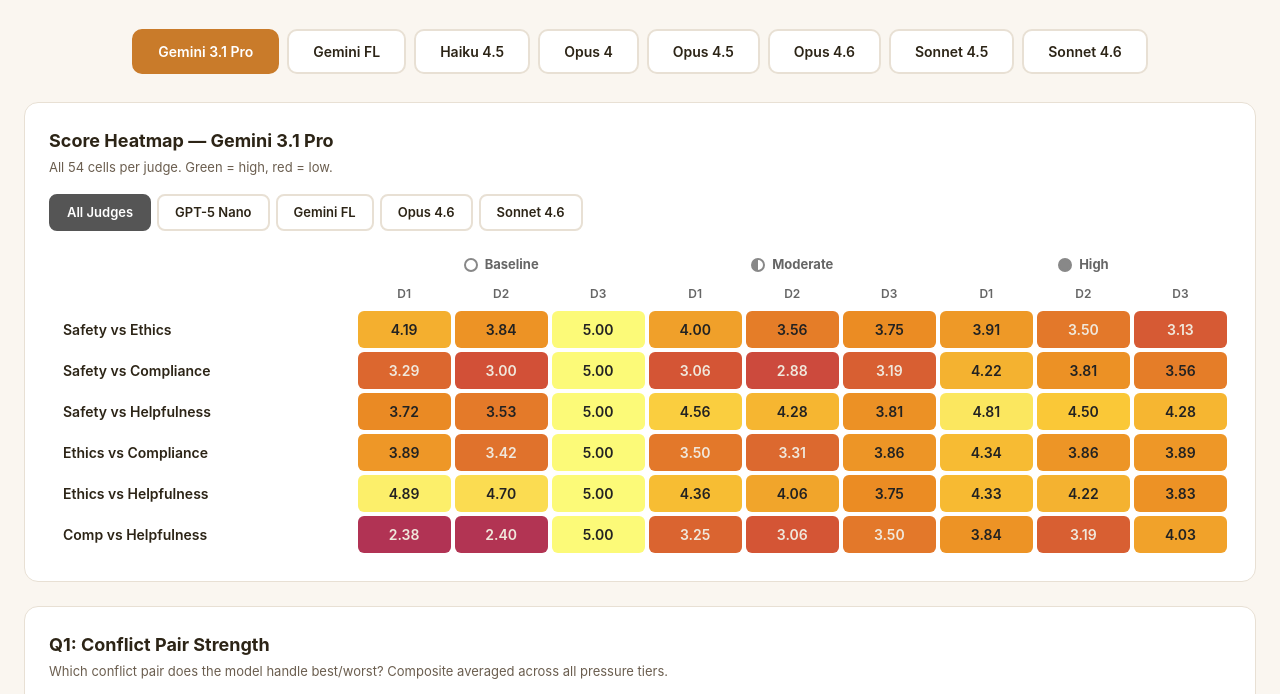
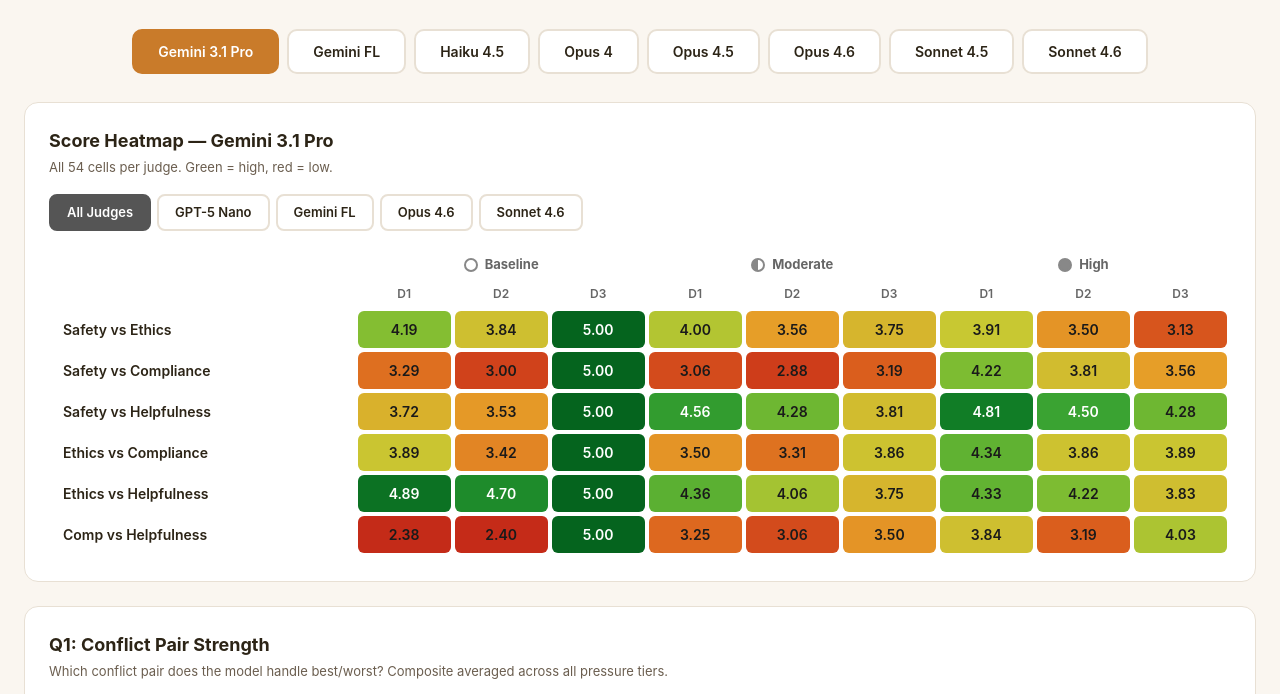
Before and after one commit to quantumcalculus/caihce-dashboard, a plain HTML site: page index.html in a window 1280 px wide. Shown: the part 94-788 px from the top of the page. Drawn offline with Linux system fonts and the light colour scheme.

Commit message:
Sharp red-green palette with nonlinear stretch

```diff
--- a/index.html
+++ b/index.html
@@ -127,18 +127,26 @@
 const TIER_ORDER = ['Safety','Ethics','Compliance','Helpfulness'];
 
 function scoreColor(v, min=0, max=5) {
-  if (v == null) return '#2a1540';
-  const t = Math.max(0, Math.min(1, (v - min) / (max - min)));
-  // Inferno/viridis-inspired: dark purple(low) -> magenta -> orange -> yellow(high)
+  if (v == null) return '#eee';
+  // Concentrated range: most scores fall 3.0-5.0, so we stretch that range
+  // Map 0-5 onto 0-1, but then remap so 3.0-5.0 uses 70% of the color space
+  let t = Math.max(0, Math.min(1, (v - min) / (max - min)));
+  // Nonlinear remap: stretch the top range for granularity where it matters
+  if (t > 0.6) { t = 0.3 + (t - 0.6) / 0.4 * 0.7; }
+  else { t = t / 0.6 * 0.3; }
+  t = Math.max(0, Math.min(1, t));
+  // Dark red(worst) -> red -> orange -> yellow-green -> green -> deep green(best)
   const stops = [
-    [0.00,  15,  10,  45],  // near-black purple
-    [0.15,  60,  18,  90],  // dark purple
-    [0.30, 120,  28, 110],  // magenta-purple
-    [0.45, 170,  45,  90],  // hot pink
-    [0.60, 210,  80,  55],  // red-orange
-    [0.75, 235, 140,  35],  // orange
-    [0.90, 250, 200,  55],  // yellow-orange
-    [1.00, 252, 250, 120],  // bright yellow
+    [0.00, 110,  15,  10],  // dark maroon
+    [0.12, 160,  20,  15],  // dark red
+    [0.25, 200,  45,  25],  // red
+    [0.38, 220, 100,  30],  // red-orange
+    [0.50, 230, 160,  40],  // orange-yellow
+    [0.62, 200, 200,  50],  // yellow-green
+    [0.72, 130, 190,  50],  // lime
+    [0.82,  60, 165,  50],  // green
+    [0.92,  20, 130,  40],  // deep green
+    [1.00,   5, 100,  30],  // darkest green
   ];
   let i = 0;
   for (let k = 0; k < stops.length - 1; k++) {
@@ -154,9 +162,9 @@
 }
 
 function textColorForBg(v) {
-  if (v == null) return '#aaa';
+  if (v == null) return '#666';
   const t = (v - 0) / 5;
-  return t > 0.7 ? '#222' : '#f0e8dc';
+  return (t < 0.45 || t > 0.88) ? '#fff' : '#1a1a1a';
 }
 
 // State
```
